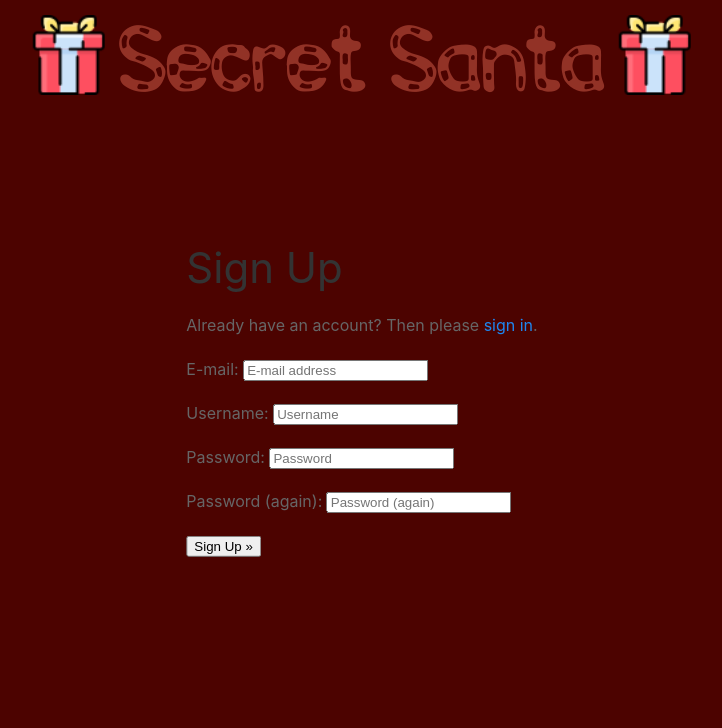
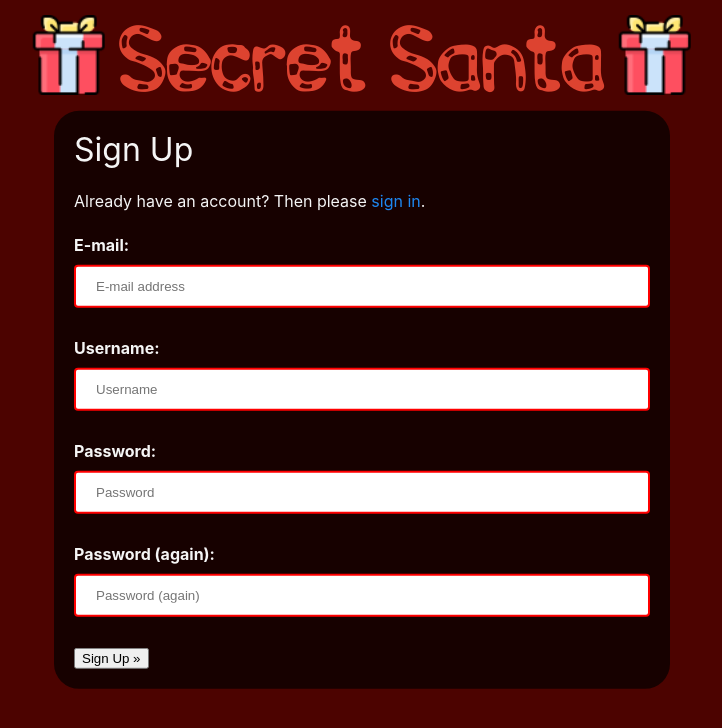
Before and after one commit to theopmw/candy-cane-coders, a Django app: page /accounts/signup/ in a window 1280 px wide. Shown: the top 728 px of the page, without its empty margins (278-1000 px from the left). Run offline with Django 3.2, Linux system fonts and the light colour scheme; some libraries are stand-ins or nearby versions; some web fonts are replaced.

Commit message:
add hero img and set responsiveness

```diff
--- a/static/css/base.css
+++ b/static/css/base.css
@@ -1,13 +1,13 @@
 @import url('https://fonts.googleapis.com/css2?family=Architects+Daughter&display=swap');
 
 @font-face {
-  font-family: 'Candy Time';
-  src: url('../fonts/candy_time.ttf') format("truetype");
+    font-family: 'Candy Time';
+    src: url('../fonts/candy_time.ttf') format("truetype");
 }
 
 @font-face {
-  font-family: 'Candyman';
-  src: url('../fonts/candyman.ttf') format("truetype");
+    font-family: 'Candyman';
+    src: url('../fonts/candyman.ttf') format("truetype");
 }
 
 body {
@@ -18,6 +18,17 @@
     background-color: #4c0300;
 }
 
+.hero-image {
+    background-image: url('../images/xmas-bg-03.webp');
+    height: 100%;
+    background-position: center;
+    background-repeat: no-repeat;
+    background-size: cover;
+    margin: 0;
+    padding: 0;
+}
+
+
 main {
     flex-grow: 1;
 }
@@ -25,16 +36,17 @@
 .button {
     justify-content: center;
     align-items: center;
+    text-align: center;
     -webkit-box-sizing: border-box;
     -moz-box-sizing: border-box;
     box-sizing: border-box;
     min-width: 100px;
-    padding: 22px 33px;
+    padding: 15px 22px;
     font-family: 'Architects Daughter', cursive;
-    font-size: 26px;
-    line-height: 26px;
+    font-size: 1rem;
+    line-height: 1rem;
     text-decoration: none;
-    color: #FFF;
+    color: #f5f5f5;
     text-shadow: 0 1px 2px rgba(0, 0, 0, 0.75);
     background: #5e0d0c;
     outline: none;
@@ -119,18 +131,18 @@
 
 .font-candyman {
     font-family: "Candyman", sans-serif;
-    color:#923226;
+    color: #dd4330;
 }
 
 .logo-text {
-    font-size: 3rem;
+    font-size: 2.5rem;
     padding: 0;
     margin: 5px;
 }
 
 .logo-image {
-    height: 2.5rem;
-    width: 2.5rem;
+    height: 2rem;
+    width: 2rem;
     padding: 0;
     margin: 10px 5px 20px 5px;
 }
@@ -138,16 +150,61 @@
 /* ALLAUTH */
 .allauth-container {
     position: absolute;
-    top: 50%;
+    top: 55%;
     left: 50%;
-    max-width: 80vw;
+    width: 90vw;
     transform: translate(-50%, -50%);
+    background: rgba(0, 0, 0, .7);
+    border-radius: 25px;
+    color: #f5f5f5;
+    font-size: .8rem;
+    padding: 20px;
+}
+
+.allauth-container h1 {
+    color: #f5f5f5;
+    font-size: 1rem;
 }
 
 .allauth-form {
     width: 100%;
     margin: auto;
 }
+
+.allauth-form input[type=text],
+input[type=password],
+input[type=email] {
+    width: 100%;
+    padding: 4px 10px;
+    margin: 0;
+    box-sizing: border-box;
+    border: 2px solid #dd4330;
+    border-radius: 4px;
+}
+
+.allauth-form label {
+    font-weight: bold;
+}
+
+.allauth-form .button {
+    width: 100%;
+}
+
+.allauth-form .right {
+    float: right;
+}
+
+@media screen and (min-width: 375px) {
+
+    .allauth-container {
+        top: 50%;
+    }
+
+    .allauth-container h1 {
+        font-size: 1.2rem;
+    }
+}
+
 
 @media screen and (min-width: 768px) {
     .logo-text {
@@ -163,7 +220,38 @@
         margin: 11px 5px 20px 5px;
     }
 
+    .button {
+        padding: 22px 33px;
+        font-size: 26px;
+        line-height: 26px;
+    }
+
+    .allauth-container {
+        width: unset;
+        min-width: 60vw;
+        font-size: unset;
+    }
+
+    .allauth-form {
+        font-size: unset;
+    }
+
+    .allauth-form input[type=text],
+    input[type=password],
+    input[type=email] {
+        width: 100%;
+        padding: 12px 20px;
+        margin: 8px 0;
+        box-sizing: border-box;
+        border: 2px solid red;
+        border-radius: 4px;
+    }
+
+    .allauth-container h1 {
+        font-size: 2rem;
+    }
 }
+
 
 @media screen and (min-width: 960px) {
     .logo-text {
@@ -178,4 +266,10 @@
         padding: 0;
         margin: 5px 5px 20px 5px;
     }
+
+    .allauth-container {
+        width: unset;
+        min-width: 45vw;
+        max-width: 80vw;
+    }
 }
```
